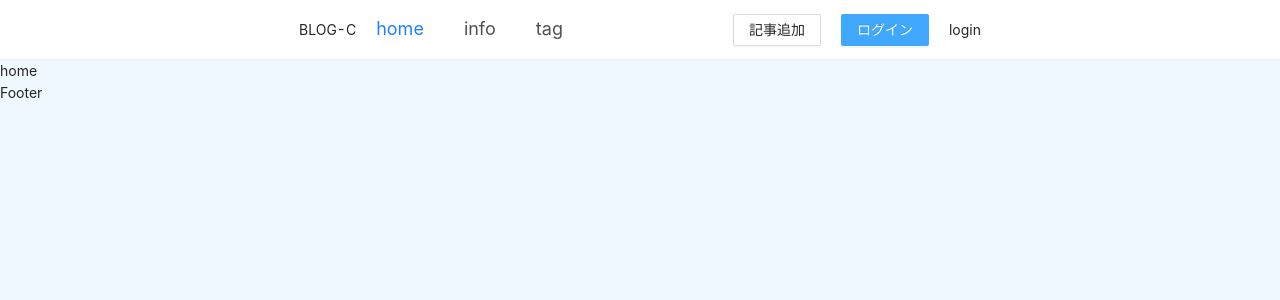
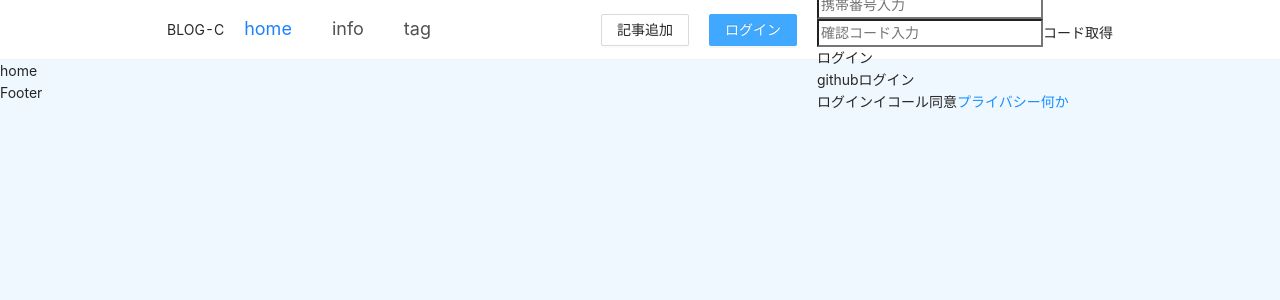
Before and after one commit to huanshenyi/next-node-ssr-blog, a Next.js app: page / in a window 1280 px wide. Both pictures are taken after a click on the button "ログイン". Shown: the top 300 px of the page. Built offline with nearby package versions, Linux system fonts and the light colour scheme.

Commit message:
login modalの基本構造

```diff
--- a/components/Login/index.tsx
+++ b/components/Login/index.tsx
@@ -1,12 +1,63 @@
+import { useState } from 'react';
 import { NextPage } from 'next';
+import styles from './index.module.scss';
 
 interface Iprops {
   isShow: boolean;
   onClose: () => void;
 }
 
-const Login: NextPage<Iprops> = (props) => {
-  return <>login</>;
+const Login: NextPage<Iprops> = ({ isShow = false, onClose }) => {
+  const [form, setForm] = useState({
+    phone: '',
+    verify: '',
+  });
+  const handleClose = () => {};
+  const handelGetVerifyCode = () => {};
+  const handleLogin = () => {};
+  const handleOAuthGithub = () => {};
+
+  return isShow ? (
+    <div className={styles.loginArea}>
+      <div className={styles.loginBox}>
+        <div className={styles.loginTitle}>
+          <div>phone登録</div>
+          <div className={styles.close} onClick={handleClose}>
+            x
+          </div>
+        </div>
+        <input
+          type="text"
+          name="phone"
+          placeholder="携帯番号入力"
+          value={form.phone}
+        />
+        <div className={styles.verifyCodeArea}>
+          <input
+            type="text"
+            name="verify"
+            placeholder="確認コード入力"
+            value={form.verify}
+          />
+          <span className={styles.verifyCode} onClick={handelGetVerifyCode}>
+            コード取得
+          </span>
+        </div>
+        <div className={styles.loginBtn} onClick={handleLogin}>
+          ログイン
+        </div>
+        <div className={styles.otherLogin} onClick={handleOAuthGithub}>
+          githubログイン
+        </div>
+        <div className={styles.loginPrivacy}>
+          ログインイコール同意
+          <a href="" target="_blank" rel="noreferrer">
+            プライバシー何か
+          </a>
+        </div>
+      </div>
+    </div>
+  ) : null;
 };
 
 export default Login;
```
Also changed, not shown: components/Login/index.module.scss (added).
